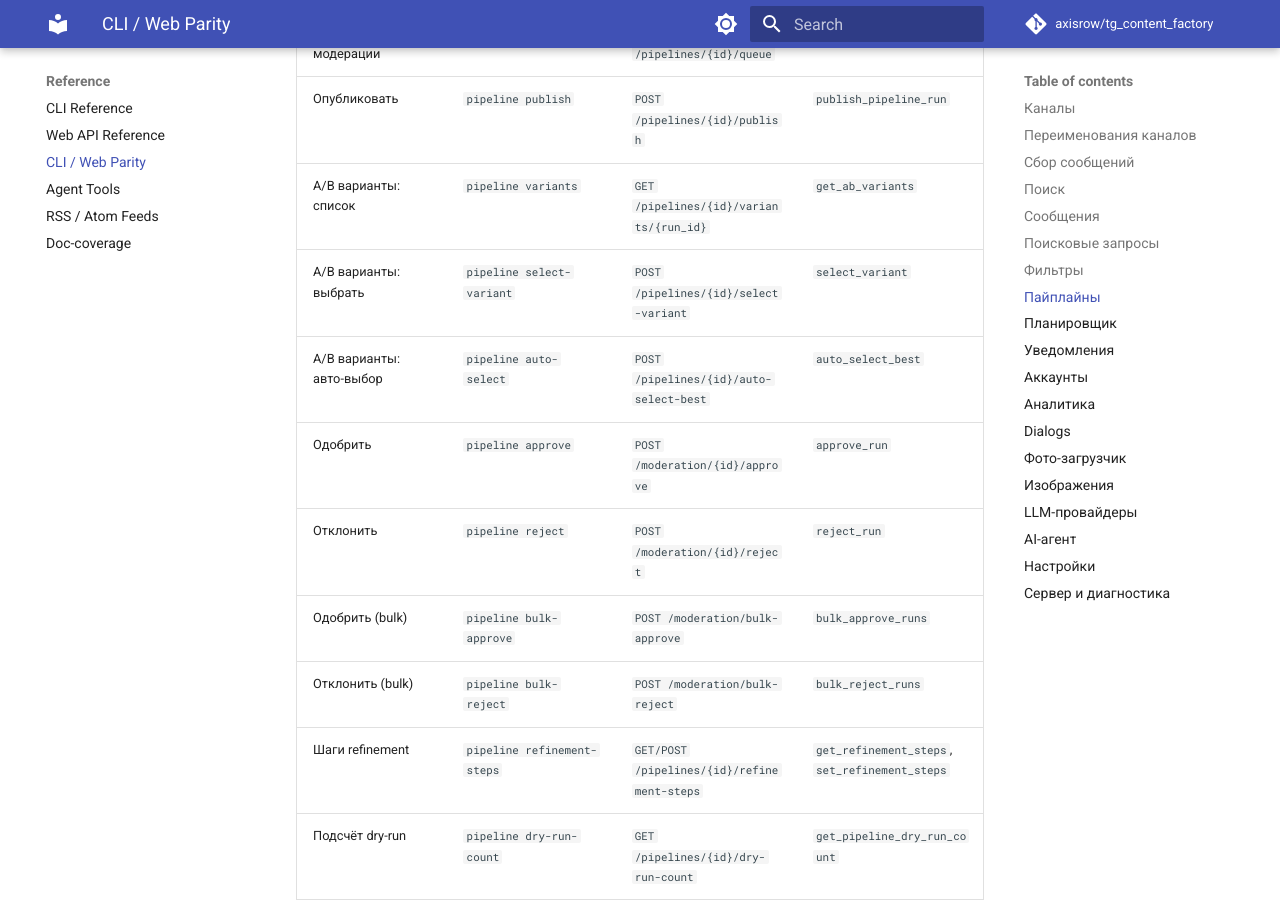
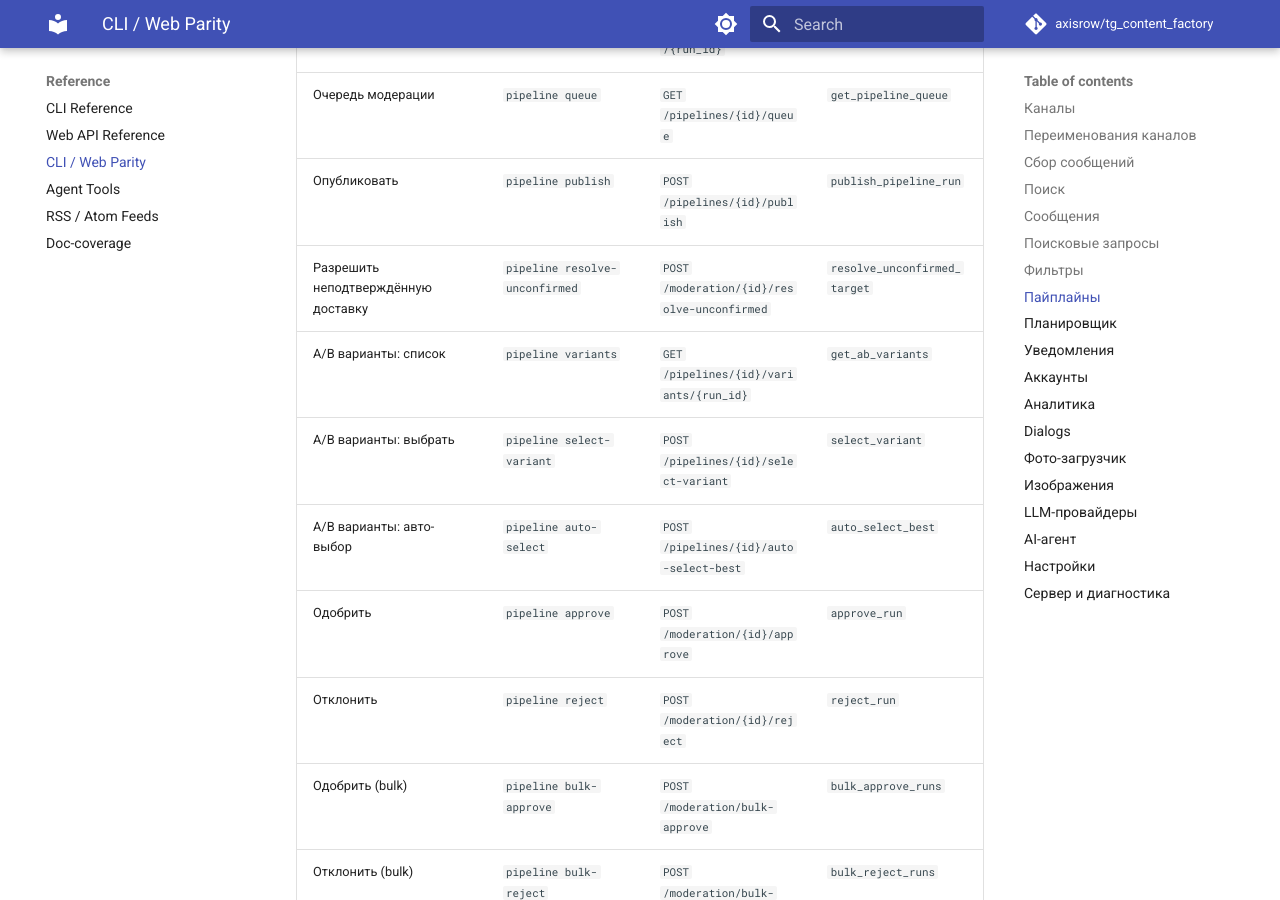
Before and after one commit to axisrow/tg_content_factory, an MkDocs documentation site: the page built from docs/reference/parity.md, in a window 1280 px wide and 900 px high, scrolled down 5951 px. Built offline with MkDocs 1.6.1 and Material for MkDocs 9.7.7, drawn with Linux system fonts in a browser that asks for light colours; comment, search, counter and statistics services are not loaded.

Commit message:
fix(docs): document unconfirmed delivery parity

```diff
--- a/docs/reference/parity.md
+++ b/docs/reference/parity.md
@@ -109,6 +109,7 @@
 | Детали запуска | `pipeline run-show` | `GET /pipelines/{id}/runs/{run_id}` | `get_pipeline_run` |
 | Очередь модерации | `pipeline queue` | `GET /pipelines/{id}/queue` | `get_pipeline_queue` |
 | Опубликовать | `pipeline publish` | `POST /pipelines/{id}/publish` | `publish_pipeline_run` |
+| Разрешить неподтверждённую доставку | `pipeline resolve-unconfirmed` | `POST /moderation/{id}/resolve-unconfirmed` | `resolve_unconfirmed_target` |
 | A/B варианты: список | `pipeline variants` | `GET /pipelines/{id}/variants/{run_id}` | `get_ab_variants` |
 | A/B варианты: выбрать | `pipeline select-variant` | `POST /pipelines/{id}/select-variant` | `select_variant` |
 | A/B варианты: авто-выбор | `pipeline auto-select` | `POST /pipelines/{id}/auto-select-best` | `auto_select_best` |
```
